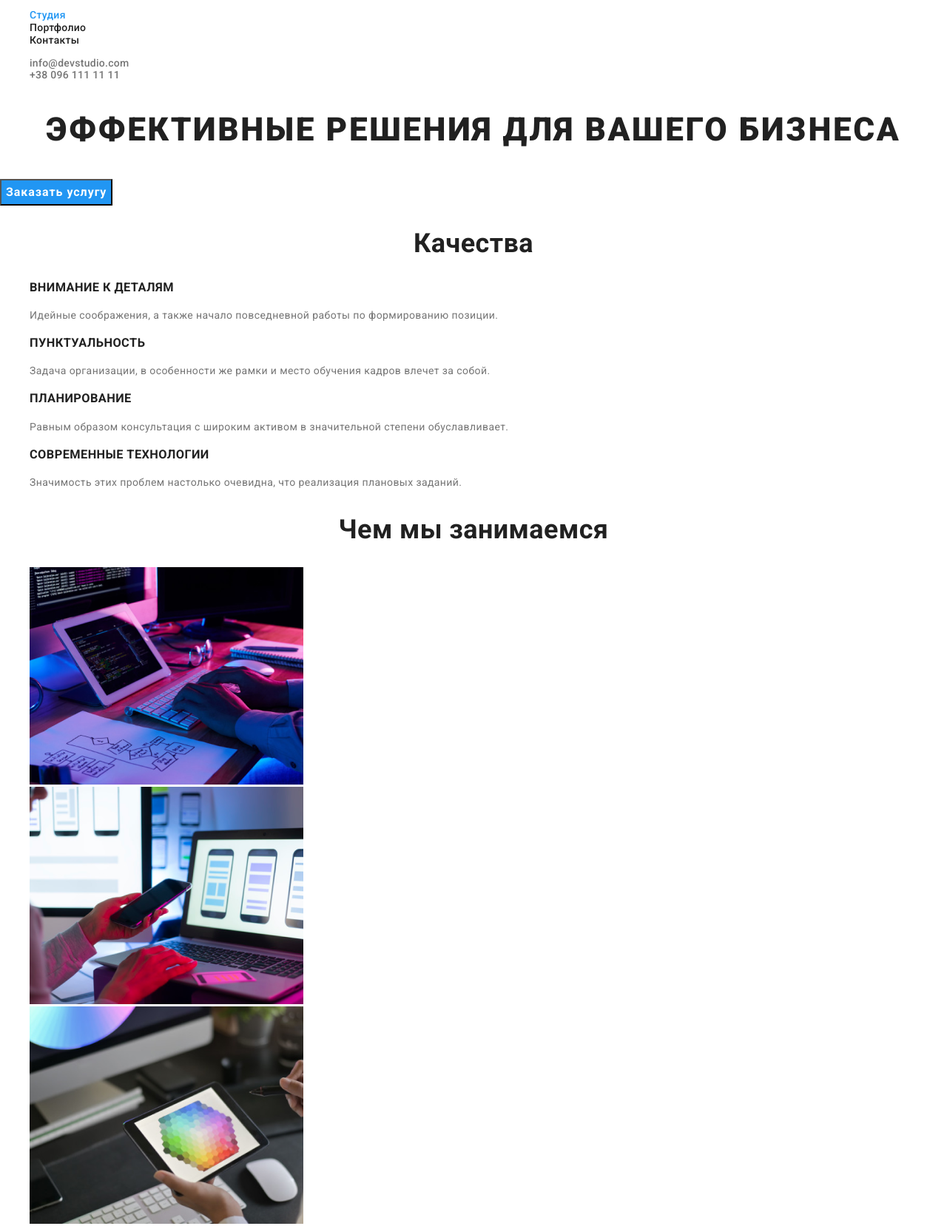
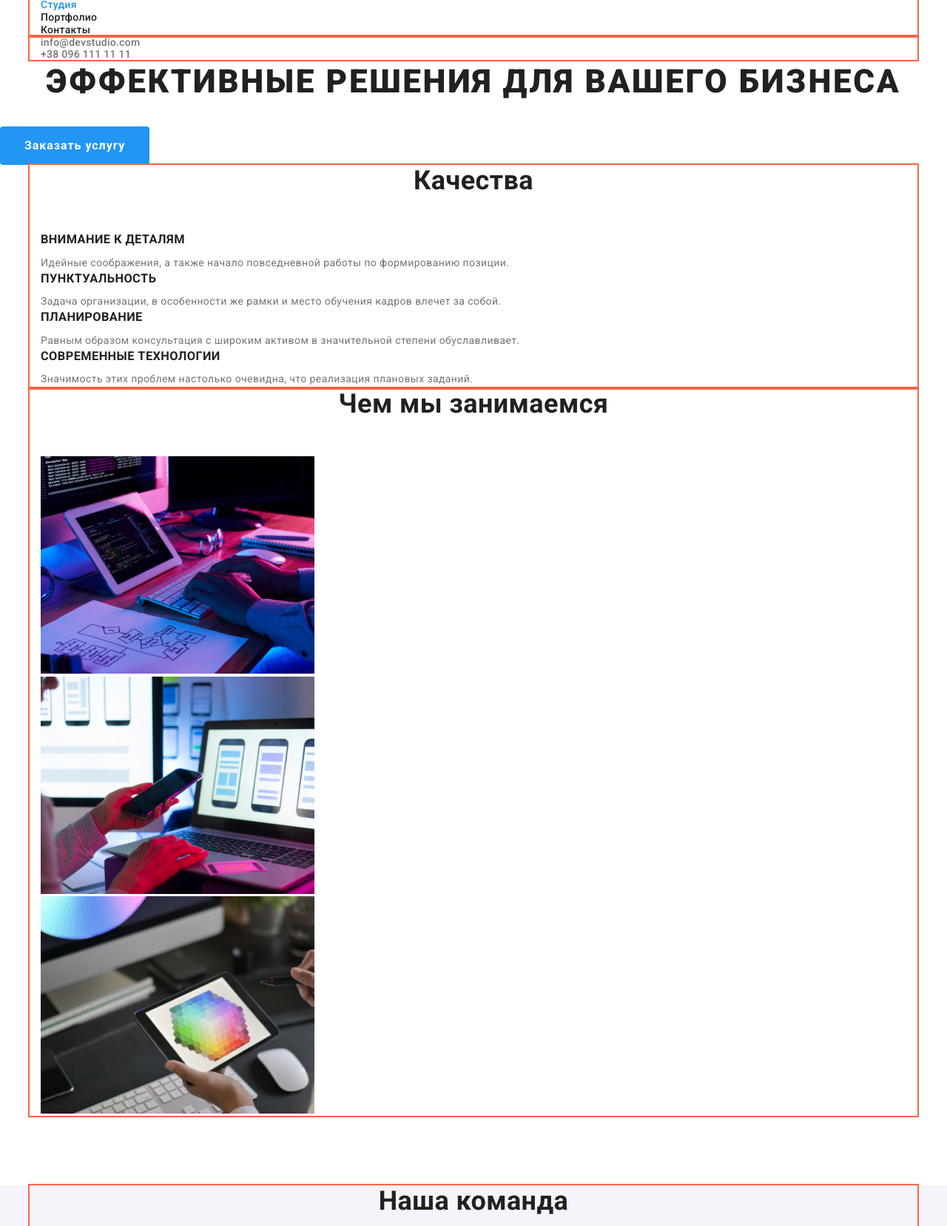
Before and after one commit to AlonaStasyshyna/practice-3, a plain HTML site: page index.html in a window 1280 px wide. Shown: the part 33-1691 px from the top of the page at 74% size. Drawn offline with nearby package versions, Linux system fonts and the light colour scheme.

Commit message:
Добавляет отступы

```diff
--- a/css/styles.css
+++ b/css/styles.css
@@ -19,6 +19,8 @@ body {
 
 ul {
   list-style-type: none;
+  padding: 0;
+  margin: 0;
 }
 
 a {
@@ -31,9 +33,24 @@ button {
   cursor: pointer;
 }
 
+.container {
+  margin-left: auto;
+  margin-right: auto;
+  padding-left: 15px;
+  padding-right: 15px;
+  width: 1200px;
+  outline: 2px solid tomato;
+}
+
 .button {
+  display: inline-block;
+  border-radius: 4px;
+  padding: 10px 32px;
+  min-width: 200px;
+
   background-color: var(--accent-color);
   color: var(--primary-white-color);
+  border: 1px solid transparent;
 
   font-weight: 700;
   font-size: 16px;
@@ -119,19 +136,28 @@ button {
 
 /* CSS страницы Студия */
 /* Герой */
+.hero {
+  text-align: center;
+}
+
 .hero-title {
+  margin-top: 0;
+  margin-bottom: 30px;
+
   color: var(--title-text-color);
 
   font-weight: 900;
   font-size: 44px;
   line-height: 1.36;
-  text-align: center;
   letter-spacing: 0.06em;
   text-transform: uppercase;
 }
 
 /* Секции */
 .section-title {
+  margin-top: 0;
+  margin-bottom: 50px;
+
   color: var(--title-text-color);
 
   font-weight: 700;
@@ -142,6 +168,8 @@ button {
 
 /* Качества */
 .quality-title {
+  margin-top: 0;
+  margin-bottom: 10px;
   color: var(--title-text-color);
 
   font-weight: 700;
@@ -150,6 +178,8 @@ button {
 }
 
 .quality-text {
+  margin-top: 0;
+  margin-bottom: 0;
   line-height: 1.71;
 }
 
@@ -158,7 +188,18 @@ button {
   background-color: var(--secondary-background-color);
 }
 
+.section-title.team-title {
+  margin-top: 94px;
+}
+
+.team-photo {
+  margin-bottom: 30px;
+}
+
 .team-name {
+  margin-top: 0;
+  margin-bottom: 10px;
+
   color: var(--title-text-color);
 
   font-weight: 500;
@@ -168,6 +209,9 @@ button {
 }
 
 .team-position {
+  margin-top: 0;
+  margin-bottom: 30px;
+
   font-size: 16px;
   line-height: 1.19;
   text-align: center;
--- a/index.html
+++ b/index.html
@@ -18,7 +18,7 @@
 
     <!-- Шапка -->
     <header>
-        <nav>
+        <nav class="container">
             <a href="./index.html" class="logo"><span class="logo-accent">Web</span>Studio</a>
 
             <ul class="site-nav">
@@ -28,10 +28,12 @@
             </ul>
         </nav>
 
+        <div class="container">
             <ul class="contacts-header">
                 <li><a href="mailto:info@devstudio.com" class="link contacts-header">info@devstudio.com</a></li>
                 <li><a href="tel:+380961111111" class="link contacts-header">+38 096 111 11 11</a></li>
             </ul>
+        </div>
     </header>
 
     <!-- Уникальный контент страницы -->
@@ -44,6 +46,7 @@
 
             <!-- Качества -->
             <section class="section">
+                <div class="container">
                     <h2 class="section-title">Качества</h2>
                     <ul class="quality">
                         <li>
@@ -63,43 +66,48 @@
                             <p class="quality-text">Значимость этих проблем настолько очевидна, что реализация плановых заданий.</p>
                         </li>
                     </ul>
+                </div>
             </section>
 
             <!-- Чем занимаемся -->
             <section class="section">
+                <div class="container">
                     <h2 class="section-title">Чем мы занимаемся</h2>
                     <ul>
                         <li><img src="./images/box-1.png" alt="Ноутбук" width="370"></li>
                         <li><img src="./images/box-2.png" alt="Смартфон" width="370"></li>
                         <li><img src="./images/box-3.png" alt="Планшет" width="370"></li>
                     </ul>
+                </div>
             </section>
 
             <!-- Команда -->
             <section class="section team">
-                <h2 class="section-title">Наша команда</h2>
+                <div class="container">
+                    <h2 class="section-title team-title">Наша команда</h2>
                     <ul class="team-list">
                         <li>
-                        <img src="./images/img-1.jpg" alt="Портрет Product Designer" width="270">
+                            <img src="./images/img-1.jpg" alt="Портрет Product Designer" width="270" class="team-photo">
                             <h3 class="team-name">Игорь Демьяненко</h3>
                             <p class="team-position">Product Designer</p>
                         </li>
                         <li>
-                        <img src="./images/img-2.jpg" alt="Портрет Frontend Developer" width="270">
+                            <img src="./images/img-2.jpg" alt="Портрет Frontend Developer" width="270" class="team-photo">
                             <h3 class="team-name">Ольга Репина</h3>
                             <p class="team-position">Frontend Developer</p>
                         </li>
                         <li>
-                        <img src="./images/img-3.jpg" alt="Портрет Marketing" width="270">
+                            <img src="./images/img-3.jpg" alt="Портрет Marketing" width="270" class="team-photo">
                             <h3 class="team-name">Николай Тарасов</h3>
                             <p class="team-position">Marketing</p>
                         </li>
                         <li>
-                        <img src="./images/img-4.jpg" alt="Портрет UI Designer" width="270">
+                            <img src="./images/img-4.jpg" alt="Портрет UI Designer" width="270" class="team-photo">
                             <h3 class="team-name">Михаил Ермаков</h3>
                             <p class="team-position">UI Designer</p>
                         </li>
                     </ul>
+                </div>
             </section>
     </main>
 
```
Lines whose indentation alone changed are shown as unchanged.
